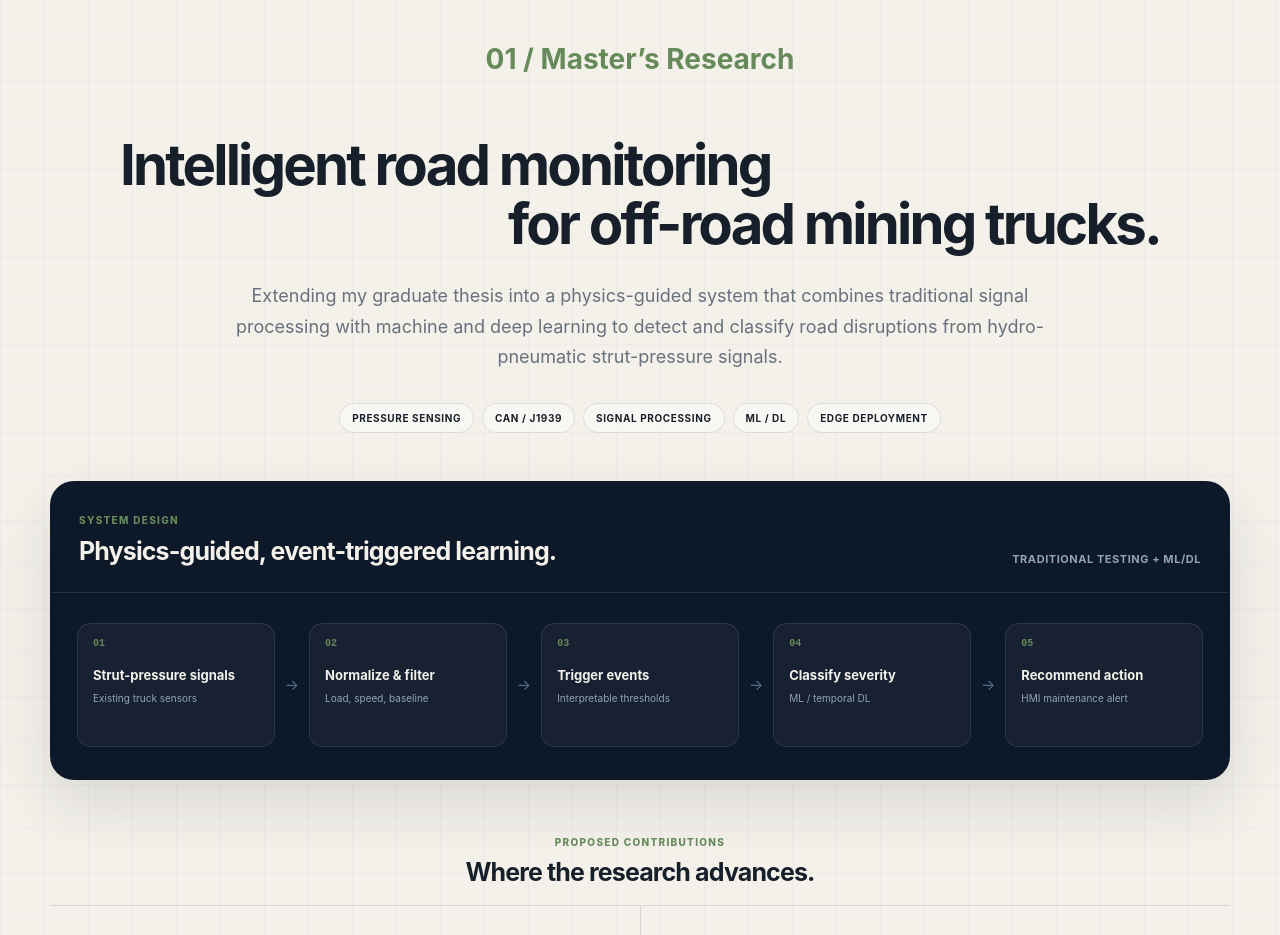
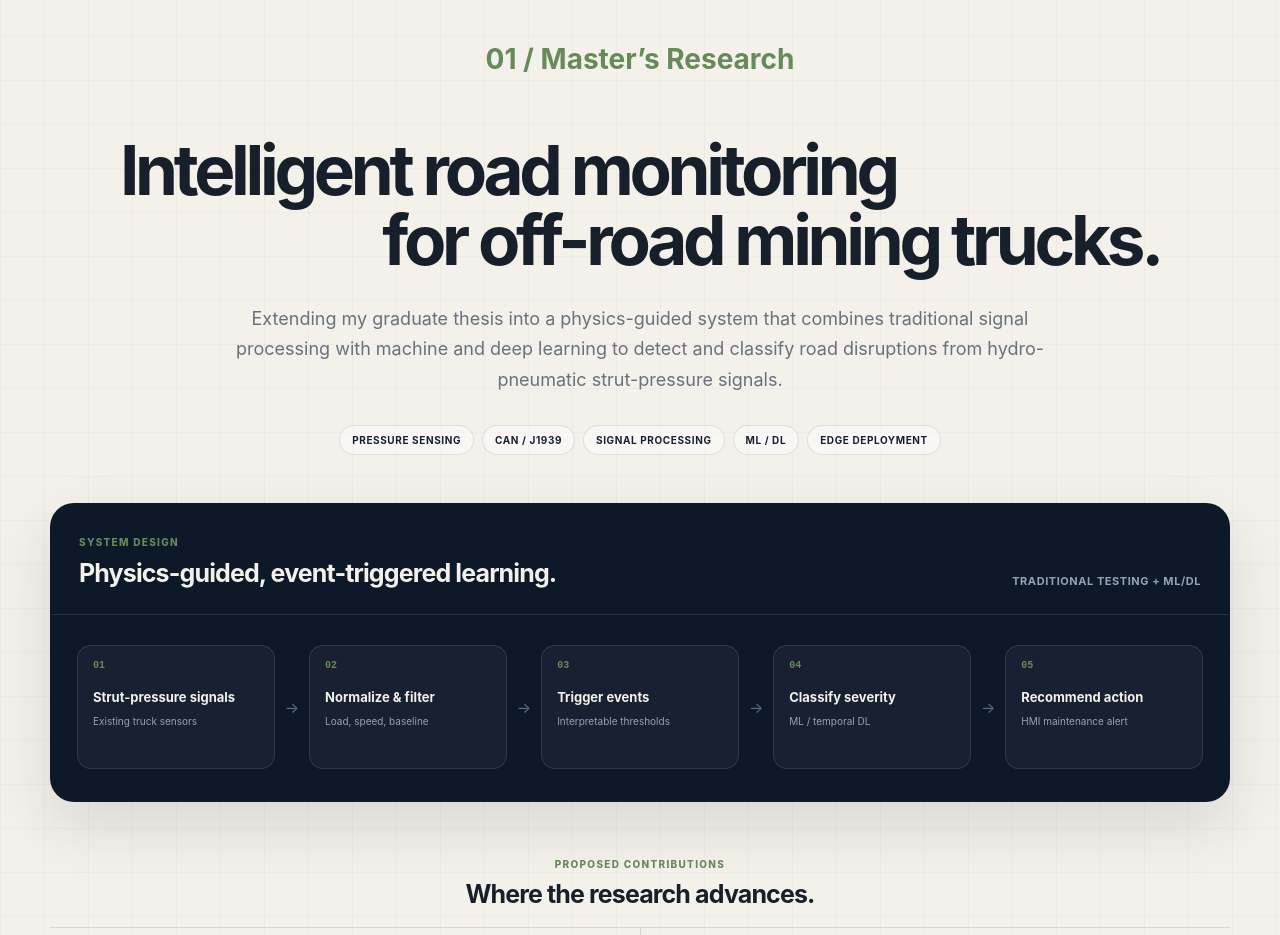
Before and after one commit to jiangjian9803-eng/jiangjian9803-eng.github.io, a Next.js app: page / in a window 1280 px wide. Shown: the part 3660-4595 px from the top of the page. Built offline with nearby package versions, Linux system fonts and the light colour scheme.

Commit message:
Restore research title scale

```diff
--- a/styles.css
+++ b/styles.css
@@ -241,7 +241,7 @@ h1 em { position: relative; margin-top: .08em; color: var(--blue); font-style: n
 .research-heading { max-width: 1040px; margin-inline: auto; text-align: center; }
 .research-section-label { display: block; width: 100%; margin-bottom: 14px; font-size: 28px; letter-spacing: 0; text-align: center; text-transform: none; transform: translateY(-44px); }
 .research-architecture header span, .innovation-heading span { color: #668a59; font-size: 10px; font-weight: 850; letter-spacing: .13em; text-transform: uppercase; }
-.research-heading h2 { margin-top: 15px; font-size: clamp(36px, 4.4vw, 58px); line-height: 1.05; letter-spacing: -.05em; text-align: left; }
+.research-heading h2 { margin-top: 15px; font-size: clamp(42px, 5.4vw, 72px); line-height: 1.02; letter-spacing: -.062em; text-align: left; }
 .research-title-line { display: block; }
 .research-title-line-second { text-align: right; }
 .research-heading > p { max-width: 820px; margin: 28px auto 0; color: var(--muted); font-size: 18px; line-height: 1.7; }
```
